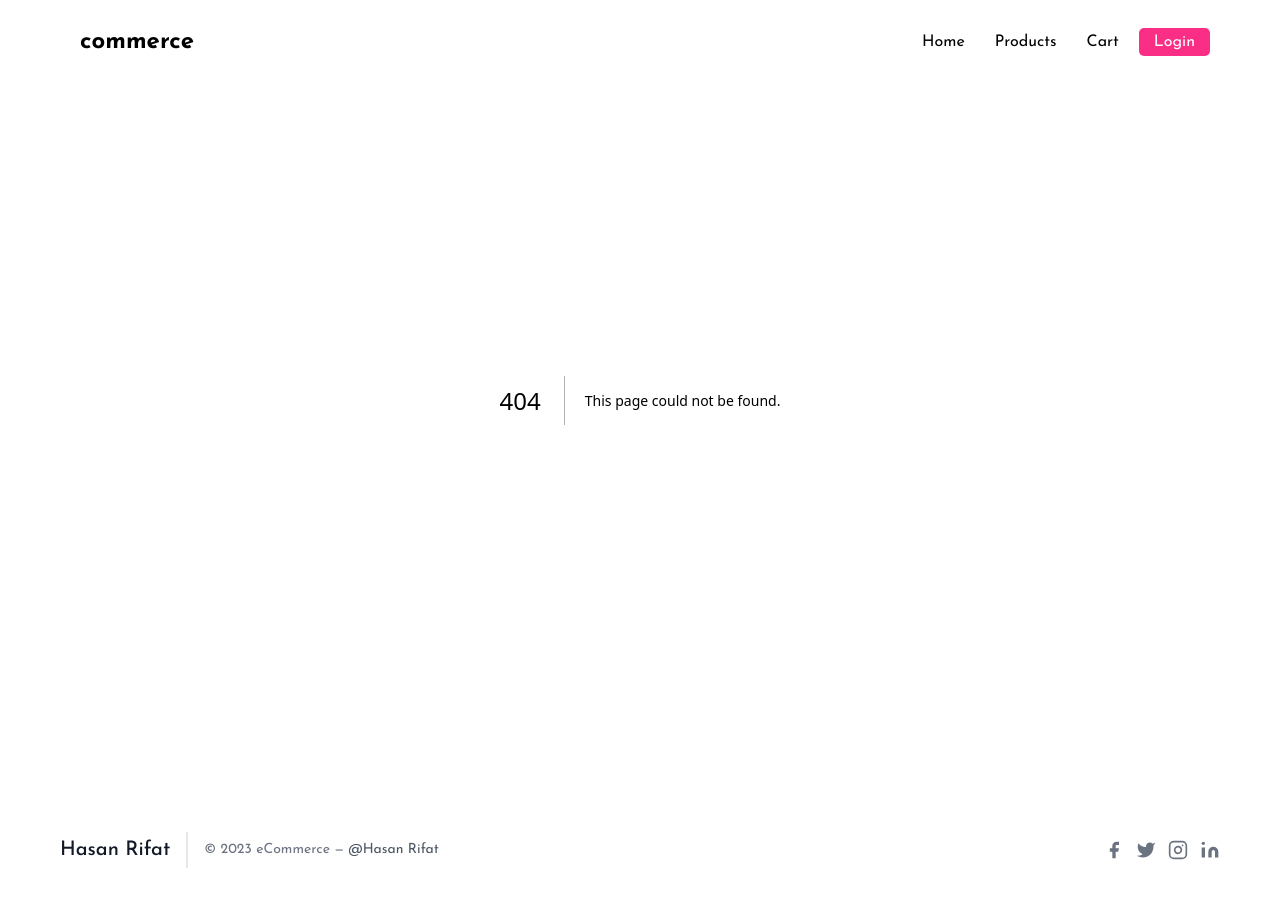
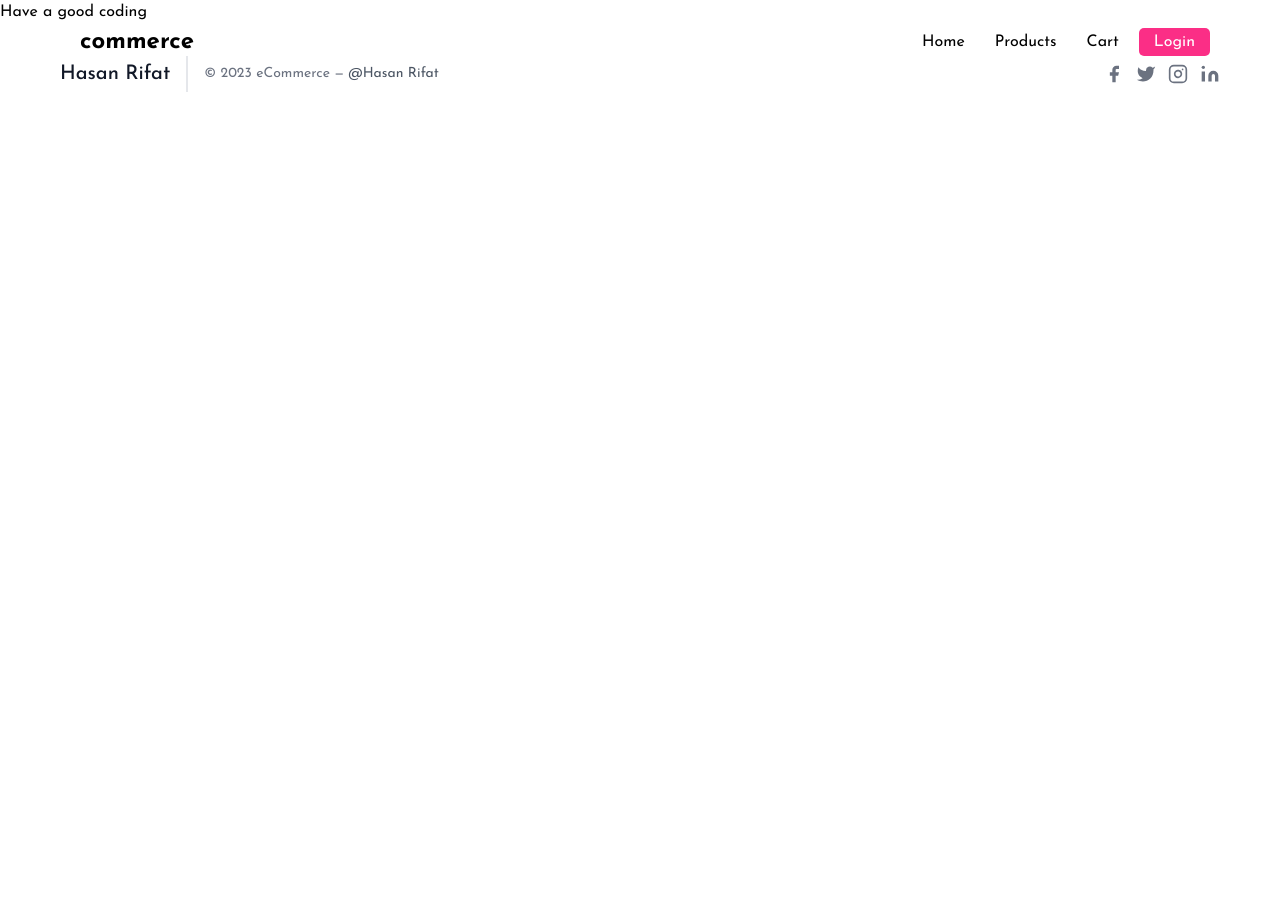
Before and after one commit to Hasan-Rifat/Repliq-ecommerce-client, a Next.js app: page /dashboard in a window 1280 px wide. Before the commit this address had no page. After the commit the page ends 800 px from the top, so only its background shows below. Built offline with nearby package versions, Linux system fonts and the light colour scheme.

Commit message:
[problem fix]

```diff
--- a/src/app/(dasboard)/customer/page.tsx
+++ b/src/app/(dasboard)/customer/page.tsx
@@ -0,0 +1,8 @@
+import React from "react";
+
+type CustomerProps = {};
+
+const Customer: React.FC<CustomerProps> = () => {
+  return <div>Have a good coding</div>;
+};
+export default Customer;
--- /dev/null
+++ b/src/app/(dasboard)/dashboard/page.tsx
@@ -0,0 +1,8 @@
+import React from "react";
+
+type DashboardProps = {};
+
+const Dashboard: React.FC<DashboardProps> = () => {
+  return <div>Have a good coding</div>;
+};
+export default Dashboard;
--- /dev/null
+++ b/src/app/(dasboard)/layout.tsx
@@ -0,0 +1,8 @@
+import React from "react";
+
+type DashBoardLayoutProps = {};
+
+const DashBoardLayout: React.FC<DashBoardLayoutProps> = () => {
+  return <div>Have a good coding</div>;
+};
+export default DashBoardLayout;
--- a/src/app/(dasboard)/order/paget.tsx
+++ b/src/app/(dasboard)/order/paget.tsx
@@ -0,0 +1,8 @@
+import React from "react";
+
+type OrderProps = {};
+
+const Order: React.FC<OrderProps> = () => {
+  return <div>Have a good coding</div>;
+};
+export default Order;
--- a/src/app/(dasboard)/page.tsx
+++ /dev/null
@@ -1,8 +0,0 @@
-import React from "react";
-
-type pageProps = {};
-
-const page: React.FC<pageProps> = () => {
-  return <div>Have a good coding</div>;
-};
-export default page;
--- a/src/app/(frontend)/(protected)/cart/page.tsx
+++ b/src/app/(frontend)/(protected)/cart/page.tsx
@@ -58,8 +58,7 @@ const Cart: React.FC = () => {
       products: allOrder,
     };
 
-    console.log(data);
-    // createOrder(data);
+    createOrder(data);
   };
 
   return (
--- a/src/app/(frontend)/(protected)/layout.tsx
+++ b/src/app/(frontend)/(protected)/layout.tsx
@@ -1,11 +1,11 @@
-// components/ProtectedRoute.tsx
 "use client";
 
-import { useEffect } from "react";
+import { useEffect, useState } from "react";
 import { useRouter } from "next/navigation";
 import Loading from "@/shared/Loading";
 
 const ProtectedRoute = ({ children }: { children: React.ReactNode }) => {
+  const [hydrated, setHydrated] = useState(false);
   const user = typeof window !== "undefined" && localStorage.getItem("user");
 
   const router = useRouter();
@@ -16,6 +16,13 @@ const ProtectedRoute = ({ children }: { children: React.ReactNode }) => {
     }
   }, [user, router]);
 
+  useEffect(() => {
+    setHydrated(true);
+  }, []);
+  if (!hydrated) {
+    return null;
+  }
+
   return !user ? Loading : children;
 };
 
```
